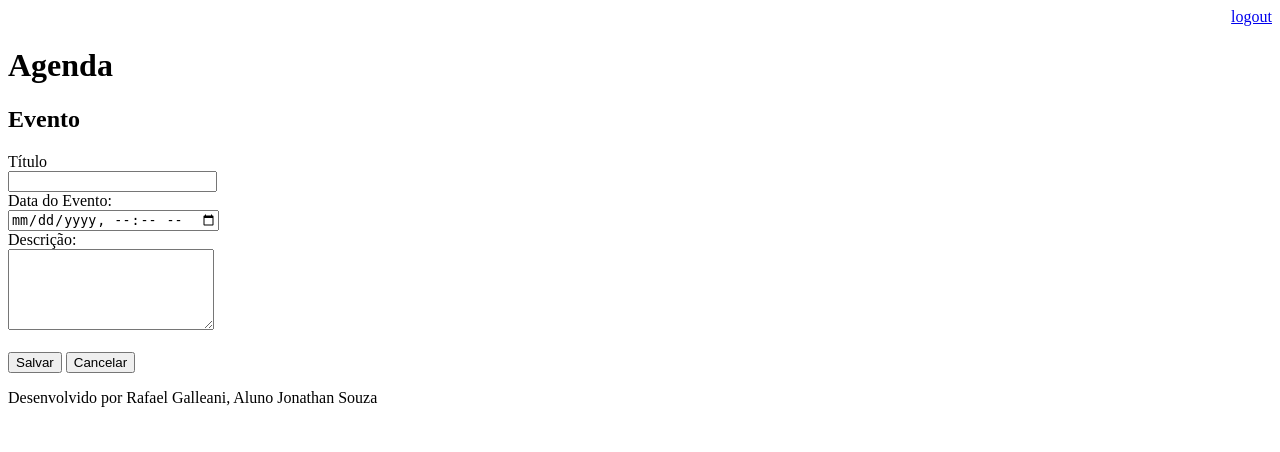
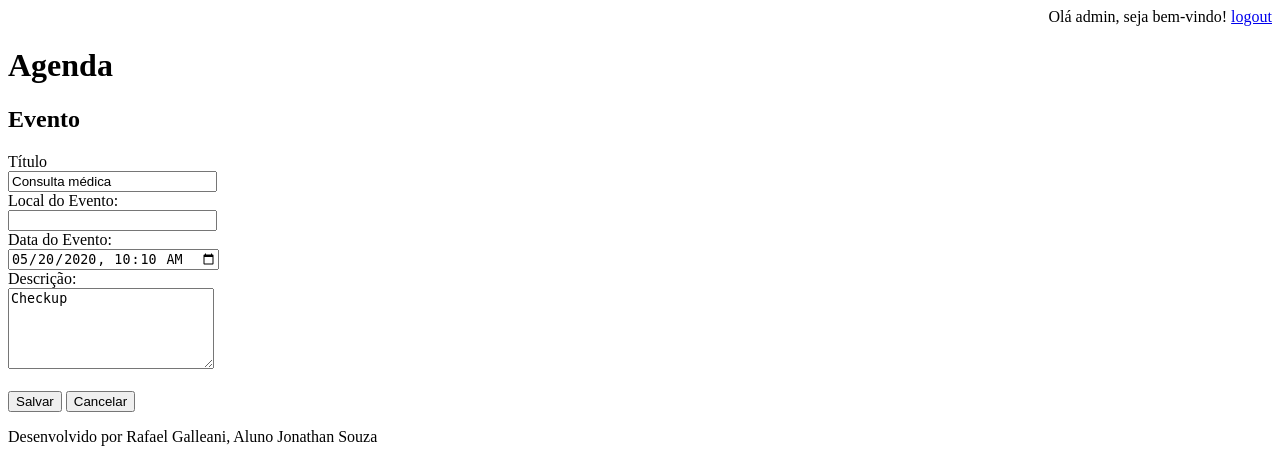
Before and after one commit to ssilva1987/PROJETO_BD_DJANGO, a Django app: page /agenda/evento/?id=10 in a window 1280 px wide. Shown: the top 452 px of the page. Run offline with Django 3.2, Linux system fonts and the light colour scheme; a user stored in the database is signed in; data comes from the database, SQL or seed files in the repository; both versions use the stored data as it was after the commit.

Commit message:
adicionado funções de alteração e exclusão de dados

```diff
--- a/agenda/agenda/urls.py
+++ b/agenda/agenda/urls.py
@@ -23,9 +23,11 @@ urlpatterns = [
     path('agenda/', views.lista_eventos),
     path('agenda/evento/', views.evento),
     path('agenda/evento/submit', views.submit_evento),
+    path('agenda/evento/delete/<int:id_evento>/', views.delete_eventos),
     path('', RedirectView.as_view(url='/agenda/')),
     path('login/', views.login_user),
     path('login/submit', views.submit_login),
     path('logout/', views.logout_user)
 
+
 ]
--- a/agenda/core/admin.py
+++ b/agenda/core/admin.py
@@ -4,7 +4,7 @@ from core.models import Evento
 # Register your models here.
 
 class EventoAdmin(admin.ModelAdmin):
-    list_display = ('titulo', 'data_evento','data_criacao')
+    list_display = ('id','titulo', 'data_evento','data_criacao')
     list_filter = ('usuario','data_evento',)
 
 admin.site.register(Evento, EventoAdmin)
--- a/agenda/core/models.py
+++ b/agenda/core/models.py
@@ -5,6 +5,7 @@ from django.contrib.auth.models import User
 class Evento(models.Model):
     titulo = models.CharField(max_length=100)
     descricao = models.TextField(blank=True, null=True, verbose_name='Descrição')
+    #local_evento = models.TextField(blank=True, null=True, verbose_name='Local do Evento')
     data_evento = models.DateTimeField(verbose_name='Data do Evento')
     data_criacao = models.DateTimeField(auto_now=True, verbose_name='Data de Criação')
     usuario = models.ForeignKey(User, on_delete=models.CASCADE)
@@ -13,5 +14,9 @@ class Evento(models.Model):
     def __str__(self):
         return self.titulo
 
+    def get_data_input_evento(self):
+        return self.data_evento.strftime('%Y-%m-%dT%H:%M')
+    def get_local_evento(self):
+        return self.local_evento
     def get_data_evento(self):
-        return self.data_evento.strftime('%d/%m/%Y %H:%M Hrs')
+        return self.data_evento.strftime('%d/%m/%Y - %H:%M Hrs')
--- a/agenda/core/views.py
+++ b/agenda/core/views.py
@@ -29,12 +29,25 @@ def submit_evento(request):
     if request.POST:
         titulo = request.POST.get('titulo')
         data_evento = request.POST.get('data_evento')
+        local_evento = request.POST.get('local_evento')
         descricao = request.POST.get('descricao')
         usuario = request.user
-        Evento.objects.create(titulo=titulo,
-                              data_evento=data_evento,
-                              descricao=descricao,
-                              usuario=usuario)
+        id_evento = request.POST.get('id_evento')
+        if id_evento:
+            evento = Evento.objects.get(id=id_evento)
+            if evento.usuario == usuario:
+                evento.titulo = titulo
+                evento.descricao = descricao
+                evento.data_evento = data_evento
+                evento.save()
+            # Evento.objects.filter(id=id_evento).update(titulo=titulo,
+            #                                            data_evento=data_evento,
+            #                                            descricao=descricao)
+        else:
+            Evento.objects.create(titulo=titulo,
+                                  data_evento=data_evento,
+                                  descricao=descricao,
+                                  usuario=usuario)
 
     return redirect('/')
 
@@ -47,4 +60,16 @@ def lista_eventos(request):
 
 @login_required(login_url='/login/')
 def evento(request):
-    return render(request, 'evento.html')
+    id_evento = request.GET.get('id')
+    dados = {}
+    if id_evento:
+        dados['evento'] = Evento.objects.get(id=id_evento)
+    return render(request, 'evento.html', dados)
+
+@login_required(login_url='/login/')
+def delete_eventos(request, id_evento):
+    usuario = request.user
+    evento = Evento.objects.get(id=id_evento)
+    if usuario == evento.usuario:
+        evento.delete()
+    return redirect('/')
--- a/agenda/templates/agenda.html
+++ b/agenda/templates/agenda.html
@@ -7,7 +7,11 @@
     </a>
     <u1 style="font-size: 18px">
         {% for evento in eventos %}
-            <li>{{ evento.titulo }} - {{ evento.get_data_evento }}</li>
+            <li>
+                {{ evento.titulo }} - {{ evento.get_data_evento }}
+                ( <a href="evento/?id={{ evento.id }}">Editar</a>
+                / <a href="evento/delete/{{ evento.id }}/">Excluir</a> )
+            </li>
         {% endfor %}
     </u1>
 {% endblock %}
--- a/agenda/templates/evento.html
+++ b/agenda/templates/evento.html
@@ -5,16 +5,21 @@
 <h2>Evento</h2>
 <form action="submit" method="POST">{% csrf_token %}
     <label>Título</label>
+    <input type="number" name="id_evento" value="{{ evento.id }}" hidden> <!--Hidden faz esconder o campo-->
     <br>
-    <input type="text" name="titulo" size="23">
+    <input type="text" name="titulo" size="23" value="{{ evento.titulo }}">
+    <br>
+    <label>Local do Evento:</label>
+    <br>
+    <input type="text" name="local_evento" size="23">
     <br>
     <label>Data do Evento:</label>
     <br>
-    <input type="datetime-local" name="data_evento">
+    <input type="datetime-local" name="data_evento" value="{{ evento.get_data_input_evento }}">
     <br>
     <label>Descrição:</label>
     <br>
-    <textarea name="descricao" rows="5" cols="23"></textarea>
+    <textarea name="descricao" rows="5" cols="23">{{ evento.descricao }}</textarea>
     <br><br>
     <button type="submit">Salvar</button>
     <a href="/">
--- a/agenda/templates/model-header.html
+++ b/agenda/templates/model-header.html
@@ -2,6 +2,7 @@
     <meta charset="UTF-8">
     <title>Agenda</title>
     <div align="right">
+        <label>Olá {{ user.get_username }}, seja bem-vindo!</label>
         <a href="/logout">logout</a>
     </div>
     <h1>Agenda</h1>
```
Also changed, not shown: agenda/db.sqlite3.
